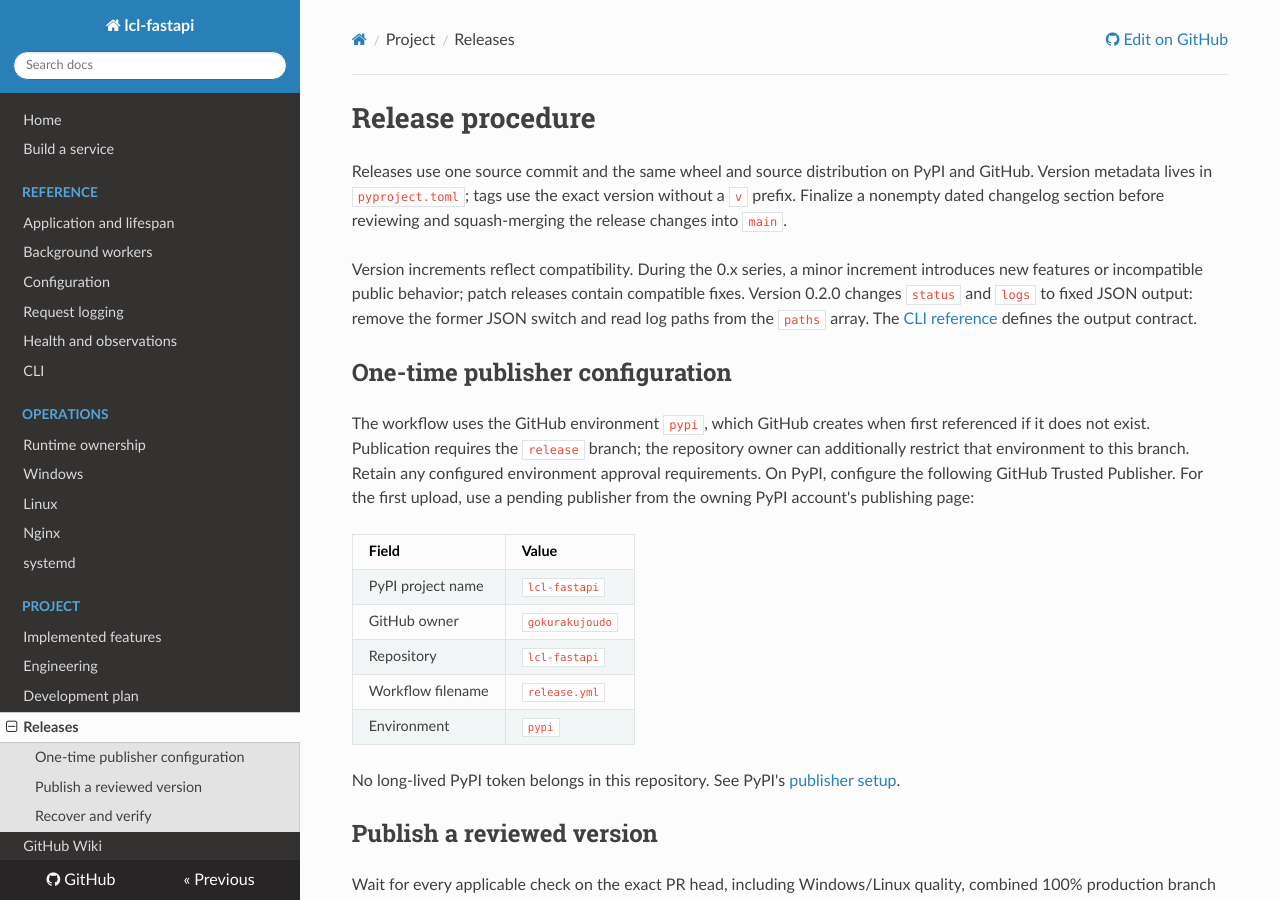
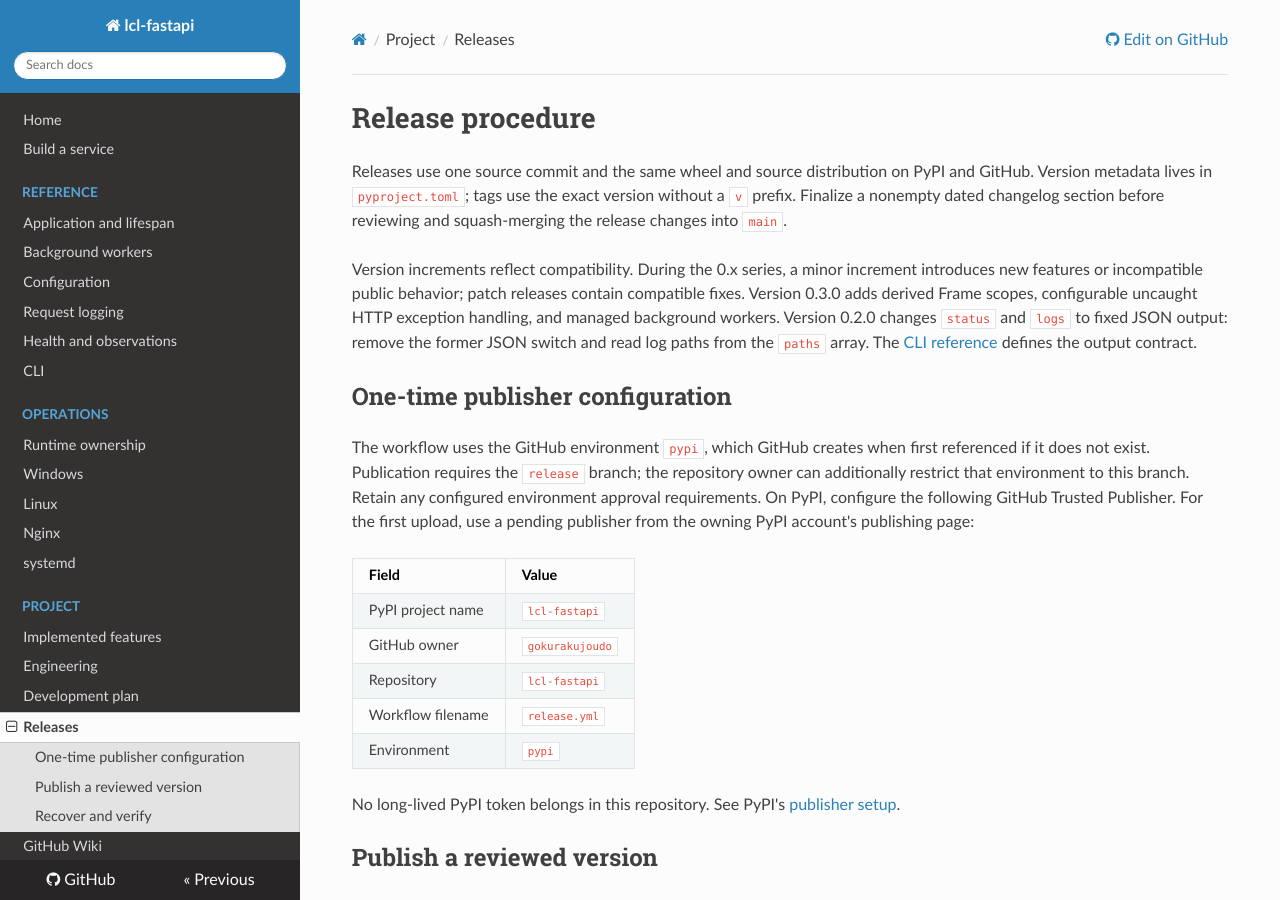
Before and after one commit to gokurakujoudo/lcl-fastapi, an MkDocs documentation site: the page built from docs/releasing.md, in a window 1280 px wide and 900 px high. Built offline with MkDocs 1.6.1, drawn with Linux system fonts in a browser that asks for light colours; nearby versions of some CDN libraries.

```diff
--- a/docs/releasing.md
+++ b/docs/releasing.md
@@ -7,7 +7,8 @@ reviewing and squash-merging the release changes into `main`.
 
 Version increments reflect compatibility. During the 0.x series, a minor
 increment introduces new features or incompatible public behavior; patch releases
-contain compatible fixes. Version 0.2.0 changes `status` and `logs` to fixed JSON
+contain compatible fixes. Version 0.3.0 adds derived Frame scopes, configurable
+uncaught HTTP exception handling, and managed background workers. Version 0.2.0 changes `status` and `logs` to fixed JSON
 output: remove the former JSON switch and read log paths from the `paths` array.
 The [CLI reference](cli.md#output-and-errors) defines the output contract.
 
--- a/pyproject.toml
+++ b/pyproject.toml
@@ -4,7 +4,7 @@ build-backend = "hatchling.build"
 
 [project]
 name = "lcl-fastapi"
-version = "0.2.0"
+version = "0.3.0"
 description = "A lightweight LCL-powered FastAPI service framework"
 readme = "README.md"
 requires-python = ">=3.14"
```
Also changed, not shown: AGENTS.md (+1 -1 lines), CHANGELOG.md (+2 -0 lines), README.md (+4 -5 lines), docs/build-a-service.md (+3 -3 lines), docs/engineering.md (+1 -1 lines), docs/index.md (+1 -1 lines), examples/composed/README.md (+4 -5 lines), examples/minimal/README.md (+2 -2 lines), 2 other files.
